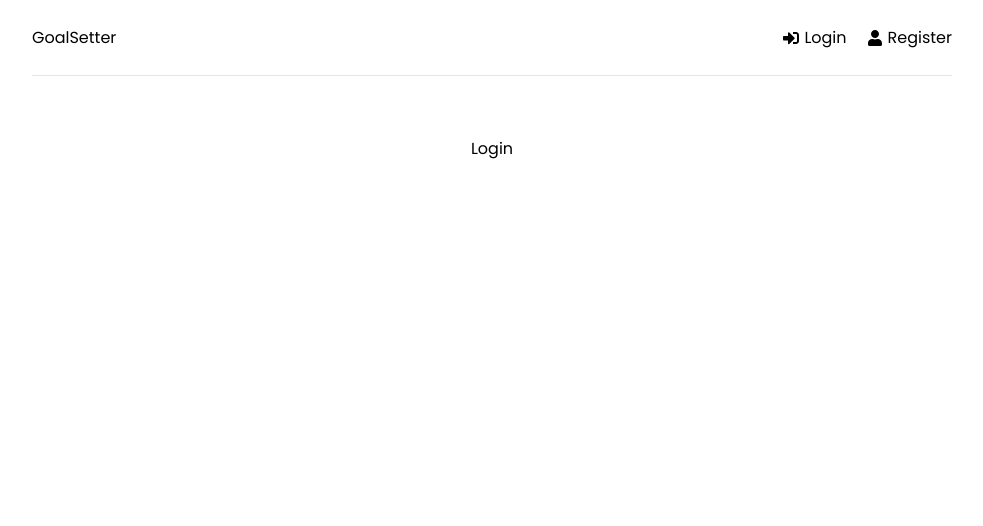
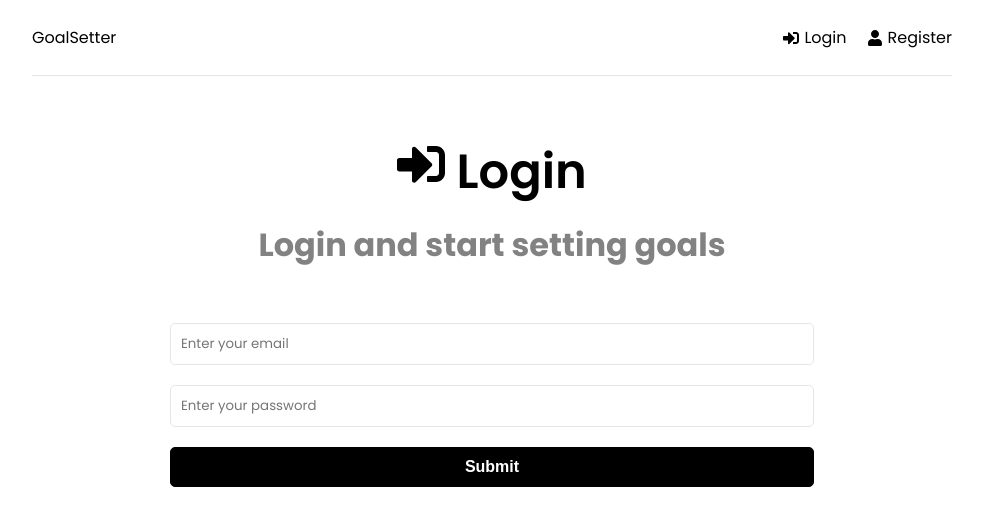
Before and after one commit to saqlain-hub/mern-authentication, a React (Vite) app in the folder frontend/: page /login in a window 1280 px wide. Shown: the top 526 px of the page, without its empty margins (148-1131 px from the left). Built offline with nearby package versions, Linux system fonts and the light colour scheme.

Commit message:
Added frontend UI

```diff
--- a/frontend/src/pages/Login.jsx
+++ b/frontend/src/pages/Login.jsx
@@ -1,5 +1,66 @@
+import { useState, useEffect } from "react";
+import { FaSignInAlt } from "react-icons/fa";
+
 function Login() {
-  return <div>Login</div>;
+  const [formData, setFormData] = useState({
+    email: "",
+    password: "",
+  });
+
+  const { email, password } = formData;
+
+  const onChange = (e) => {
+    setFormData((prevState) => ({
+      ...prevState,
+      [e.target.name]: e.target.value,
+    }));
+  };
+
+  const onSubmit = (e) => {
+    e.preventDefault();
+  };
+
+  return (
+    <>
+      <section className="heading">
+        <h1>
+          <FaSignInAlt /> Login
+        </h1>
+        <p>Login and start setting goals</p>
+      </section>
+      <section className="form">
+        <form onSubmit={onSubmit}>
+          <div className="form-group">
+            <input
+              type="email"
+              className="form-control"
+              id="email"
+              name="email"
+              value={email}
+              placeholder="Enter your email"
+              onChange={onChange}
+            />
+          </div>
+          <div className="form-group">
+            <input
+              type="password"
+              className="form-control"
+              id="password"
+              name="password"
+              value={password}
+              placeholder="Enter your password"
+              onChange={onChange}
+            />
+          </div>
+          <div className="form-group">
+            <button className="btn btn-block" type="submit">
+              Submit
+            </button>
+          </div>
+        </form>
+      </section>
+    </>
+  );
 }
 
 export default Login;
```
